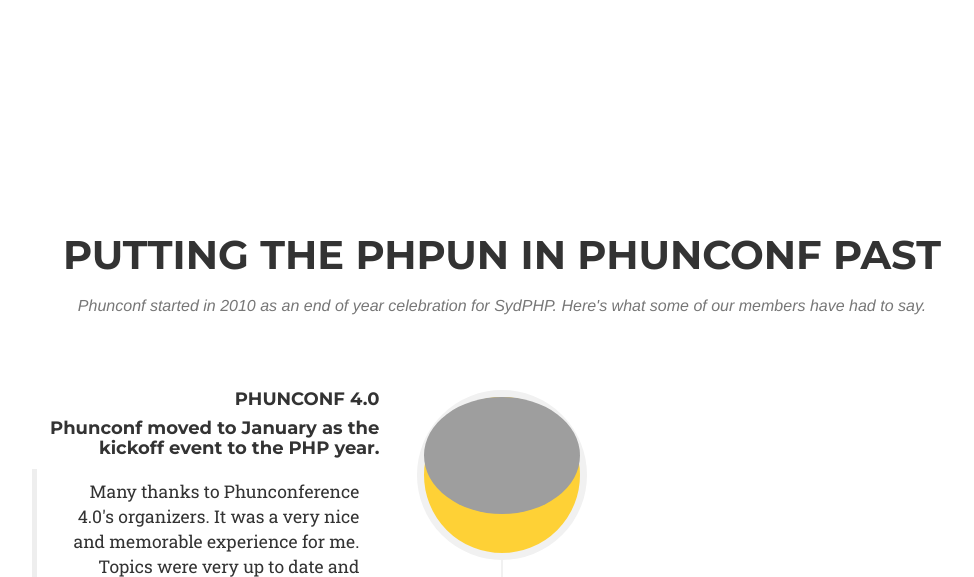
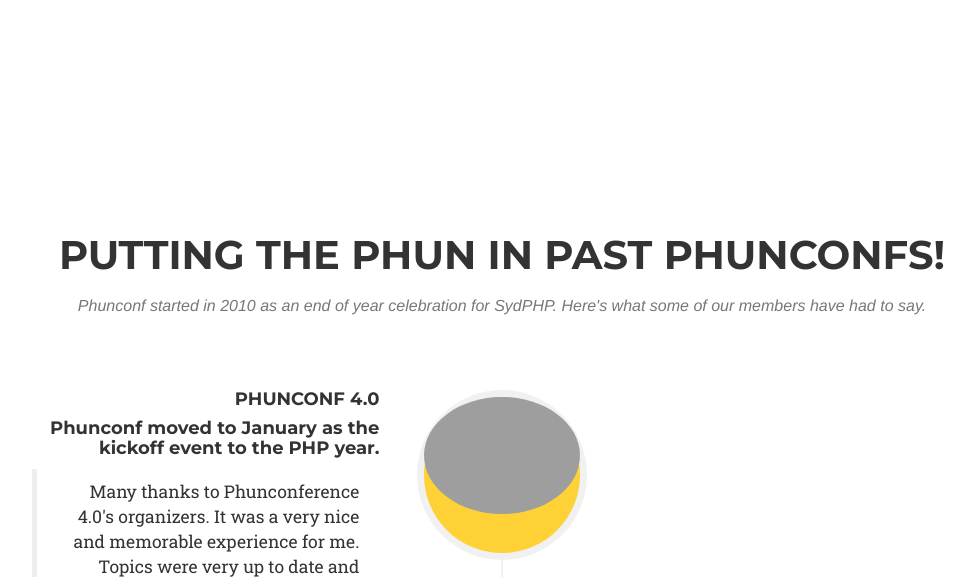
Before and after one commit to sydphp/phunconf.org, a PHP site: page / in a window 1280 px wide. Shown: the part 1600-2177 px from the top of the page, without its empty margins (138-1112 px from the left). Run offline with PHP 8.4, Linux system fonts and the light colour scheme; some libraries are stand-ins or nearby versions; some web fonts are replaced; grey boxes are pictures that could not be loaded.

Commit message:
Heading text change

```diff
--- a/public/index.php
+++ b/public/index.php
@@ -227,7 +227,7 @@
     <div class="container">
         <div class="row">
             <div class="col-lg-12 text-center">
-                <h2 class="section-heading">Putting the PHPun in Phunconf past</h2>
+                <h2 class="section-heading">Putting the PHun in past Phunconfs!</h2>
                 <h3 class="section-subheading text-muted">Phunconf started in 2010 as an end of year celebration for SydPHP.  Here's what some of our members have had to say.</h3>
             </div>
         </div>
```
